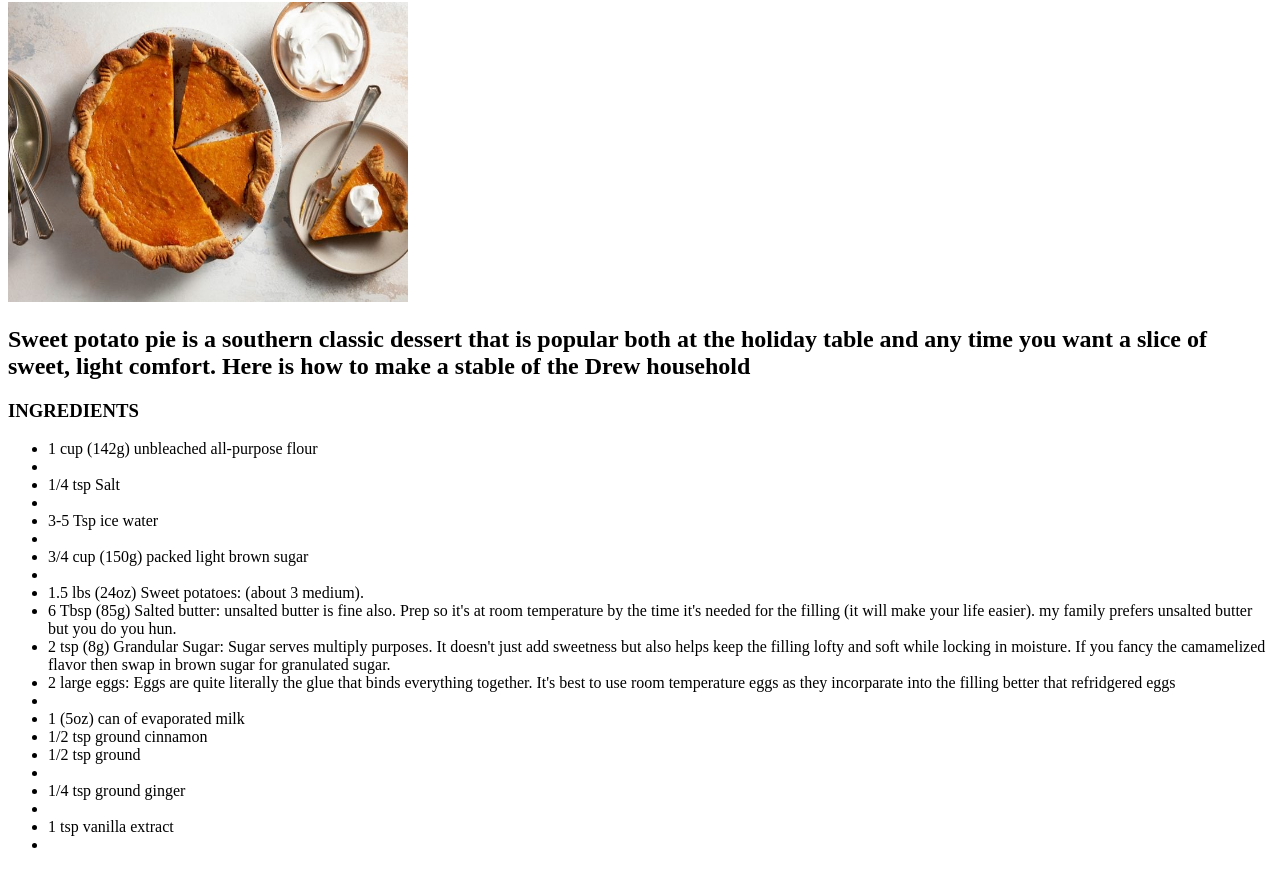
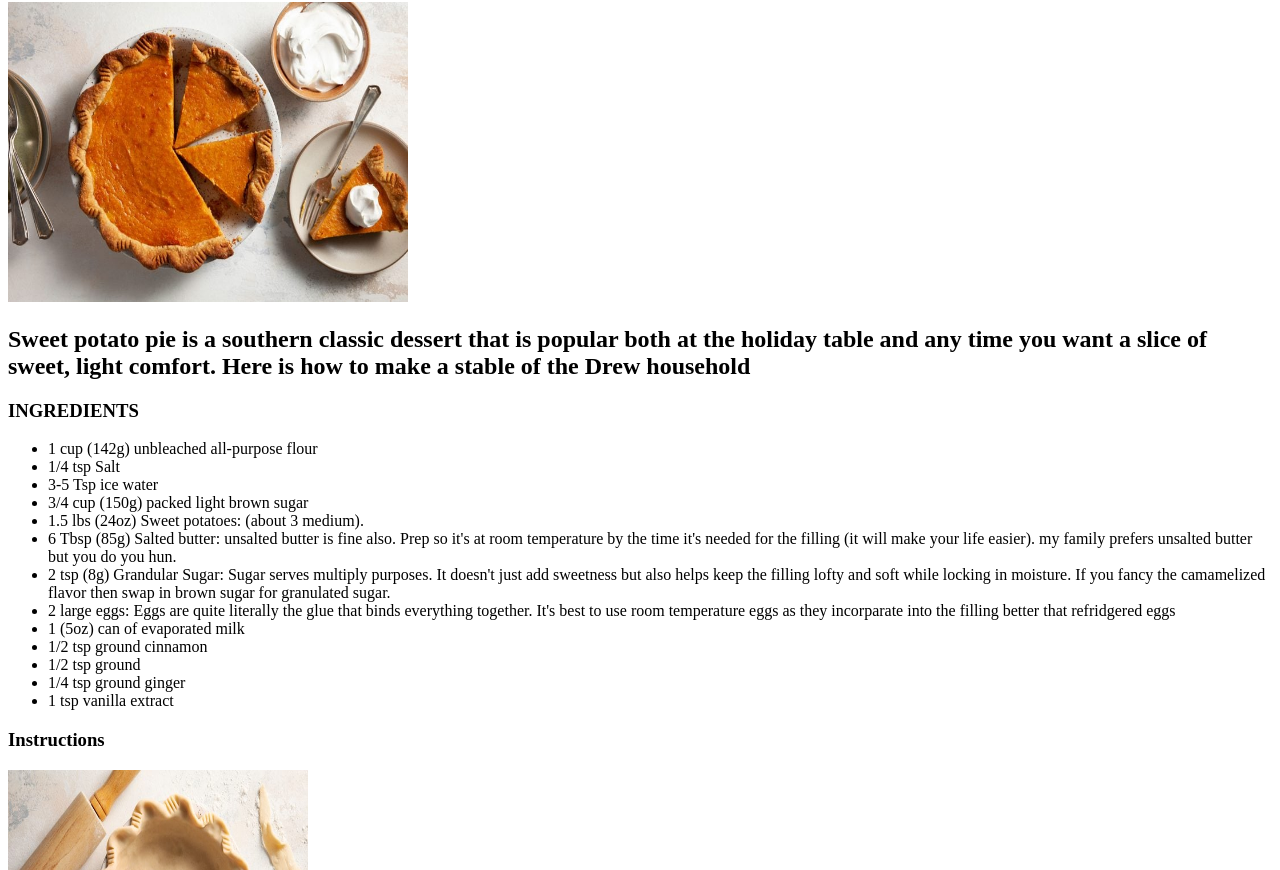
Before and after one commit to miccordre/odin-recipes, a plain HTML site: page recipes/sweet_potato_pie.html in a window 1280 px wide. Shown: the part 78-948 px from the top of the page. Drawn offline with Linux system fonts and the light colour scheme.

Commit message:
fixed all list with no closing tag

```diff
--- a/recipes/sweet_potato_pie.html
+++ b/recipes/sweet_potato_pie.html
@@ -12,19 +12,19 @@
 			<h2> Sweet potato pie is a southern classic dessert that is popular both at the holiday table and any time you want a slice of sweet, light comfort. Here is how to make a stable of the Drew household</h2>
 			<h3>INGREDIENTS</h3>
 			<ul>
-				<li>1 cup (142g) unbleached all-purpose flour<li>
-				<li>1/4 tsp Salt<li>
-         			<li>3-5 Tsp ice water<li>
-    				<li>3/4 cup (150g) packed light brown sugar<li>
+				<li>1 cup (142g) unbleached all-purpose flour</li>
+				<li>1/4 tsp Salt</li>
+         			<li>3-5 Tsp ice water</li>
+    				<li>3/4 cup (150g) packed light brown sugar</li>
 				<li>1.5 lbs (24oz)  Sweet potatoes: (about 3 medium).</li>
 				<li>6 Tbsp (85g) Salted butter:  unsalted butter is fine also. Prep so it's at room temperature by the time it's needed for the filling (it will make your life easier). my family prefers unsalted butter but you do you hun.</li>
 				<li>2 tsp (8g) Grandular Sugar: Sugar serves multiply purposes. It doesn't just add sweetness but also helps keep the filling lofty and soft while locking in moisture. If you fancy the camamelized flavor then swap in brown sugar for granulated sugar.</li>
-				<li>2 large eggs: Eggs are quite literally the glue that binds everything together. It's best to use room temperature eggs as they incorparate into the filling better that refridgered eggs<li>
+				<li>2 large eggs: Eggs are quite literally the glue that binds everything together. It's best to use room temperature eggs as they incorparate into the filling better that refridgered eggs</li>
 				<li>1 (5oz) can of evaporated milk</li>
 				<li>1/2 tsp ground cinnamon</li>
-				<li>1/2 tsp ground<li>
-				<li>1/4 tsp ground ginger<li>
-				<li>1 tsp vanilla extract<li>
+				<li>1/2 tsp ground</li>
+				<li>1/4 tsp ground ginger</li>
+				<li>1 tsp vanilla extract</li>
 			</ul>
 
 			<h3>Instructions</h3>
@@ -37,20 +37,20 @@
 				<li>Remove dough, roll out into a 12-inch round on a lightly floured surface. Fold in half then into a quarter or wrap around a rolling pin and transfer to a 9-inch standard pie plate and unwrap. Fit to plate, flute edges if desired.</li>
 				<li>Refrigerate until well chilled about 1 hour or freeze for 15 minutes. Meanwhile preheat oven to 400 degrees.</li>
 				<li>Line crust with a sheet of foil or parchment paper (cover to edges), add dry beans, rice, sugar or pie weights to fill just level to the top. Bake pie in preheated oven 15 minutes.</li>
-				<li>Hold all four corners of foil and remove beans. Prick bottom of pie crust about 10 times. Return to oven and continue to bake until it's starting to dry, about 8 - 12 minutes longer. Remove crust and let cool on a wire rack.<li>
+				<li>Hold all four corners of foil and remove beans. Prick bottom of pie crust about 10 times. Return to oven and continue to bake until it's starting to dry, about 8 - 12 minutes longer. Remove crust and let cool on a wire rack.</li>
 			</ol>
 			<!-- do not need to specify 'px' when listing img size -->
 			<img src = "../images/pre_bake.jpg" alt = "Picture of mashed sweet potato" height = "300" width = "300">
 			<ol>
-				<li><b>To bake sweet potatoes:</b>(You can do this step while the pie dough is chilling) prick sweet potatoes once on each side with a fork. Wrap each potato individually in a sheet of foil. Place on a baking sheet.<li>
-				<li>Bake sweet potatoes in 400 degree oven until very soft all the way through when pierced with a knife or skewer, about 50 - 60 minutes (depending on their size). Let cool about 30 minutes until just warm.<li>
+				<li><b>To bake sweet potatoes:</b>(You can do this step while the pie dough is chilling) prick sweet potatoes once on each side with a fork. Wrap each potato individually in a sheet of foil. Place on a baking sheet.</li>
+				<li>Bake sweet potatoes in 400 degree oven until very soft all the way through when pierced with a knife or skewer, about 50 - 60 minutes (depending on their size). Let cool about 30 minutes until just warm.</li>
 			</ol>
 
 			<ol>
-				<li><b>To brown butter:</b>while sweet potatoes are cooling brown the butter in a light colored medium skillet. To do so add butter to skillet, set over medium heat and cook, stirring occasionally, until butter has a nutty fragrant smell and light brown flecks. Careful not to burn it. Transfer butter to a dish to cool so it doesn't continue to cook and burn.<li>
+				<li><b>To brown butter:</b>while sweet potatoes are cooling brown the butter in a light colored medium skillet. To do so add butter to skillet, set over medium heat and cook, stirring occasionally, until butter has a nutty fragrant smell and light brown flecks. Careful not to burn it. Transfer butter to a dish to cool so it doesn't continue to cook and burn.</li>
 			</ol>
 			<ol>
-				<li><b>To make sweet potato pie filling:</b>Heat oven to 350 degrees. Halve sweet potatoes, scoop out flesh. Transfer to a large mixing bowl and mash very well with a potato masher until nearly smooth. There should be 2 cups mashed sweet potatoes.<li>
+				<li><b>To make sweet potato pie filling:</b>Heat oven to 350 degrees. Halve sweet potatoes, scoop out flesh. Transfer to a large mixing bowl and mash very well with a potato masher until nearly smooth. There should be 2 cups mashed sweet potatoes.</li>
 				<li>Add browned butter, evaporated milk, brown sugar, eggs, cinnamon, nutmeg, ginger, salt and vanilla. Using an electric hand mixer blend mixture until combined.</li>
 				<li>Pour mixture into prepared pie crust. Place on a baking sheet, tent edges with foil. Bake in preheated oven until center just wiggles slightly, about 40 - 50 minutes.</li>
 				<li>Transfer to a wire rack to cool 2 hours. Chill until ready to serve. When serving top with sweetened whipped cream or homemade marshmallow fluff if desired.</li>
```
